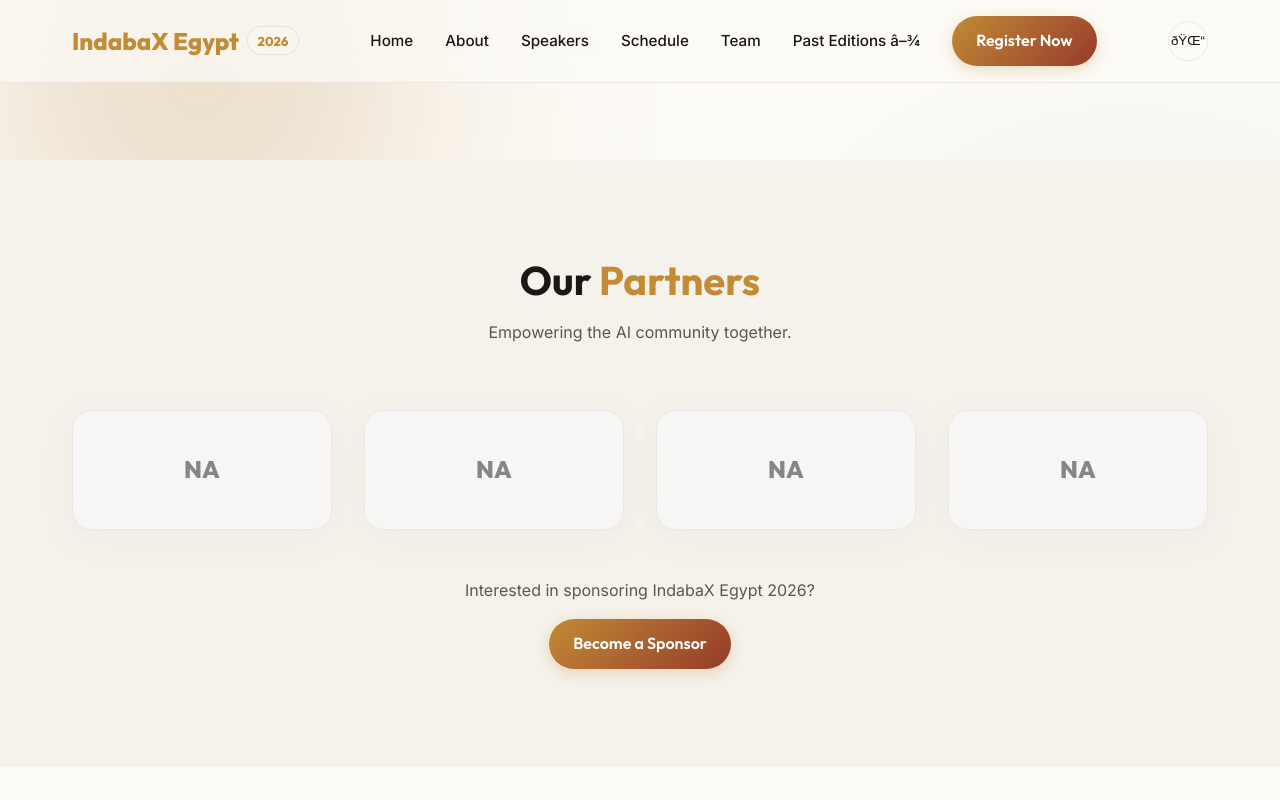
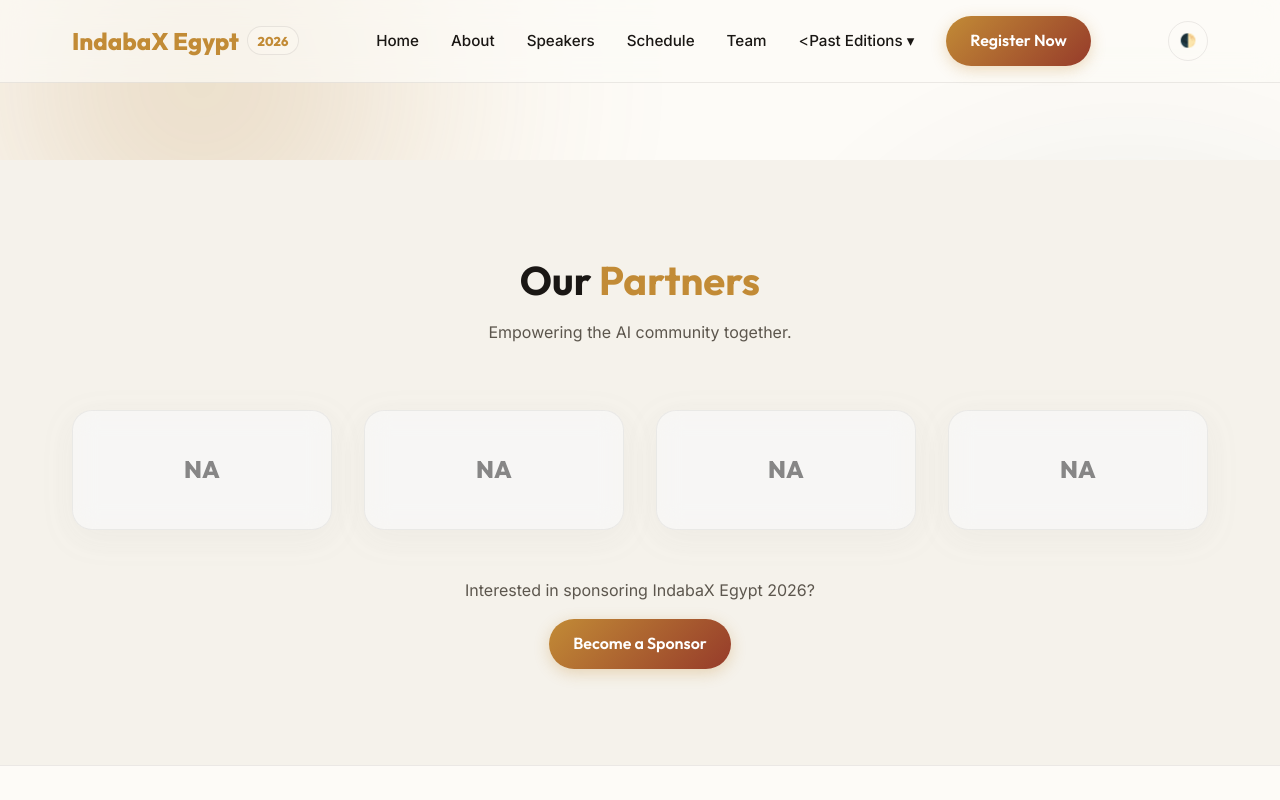
Before and after one commit to Mahmoud-khaled-A/Indaba-X-Egypt, a plain HTML site: page sponsors.html in a window 1280 px wide. Shown: the top 800 px of the page. Drawn offline with Linux system fonts and the light colour scheme.

Commit message:
Fix HTML encoding issues in sponsors.html

```diff
--- a/sponsors.html
+++ b/sponsors.html
@@ -45,7 +45,7 @@
                 <li><a href="schedule.html">Schedule</a></li>
                 <li><a href="team.html">Team</a></li>
                 <li class="dropdown">
-                    <a href="javascript:void(0)" class="dropbtn">Past Editions â–¾</a>
+                    <<a href="javascript:void(0)" class="dropbtn">Past Editions ▾</a>
                     <div class="dropdown-content">
                         <a href="#">IndabaX Egypt 2025</a>
                         <a href="#">IndabaX Egypt 2024</a>
@@ -56,7 +56,7 @@
 
             <div class="nav-actions">
                 <button id="theme-toggle" class="theme-toggle" aria-label="Toggle Dark/Light Mode">
-                    ðŸŒ“
+                    🌓
                 </button>
             </div>
         </div>
```
